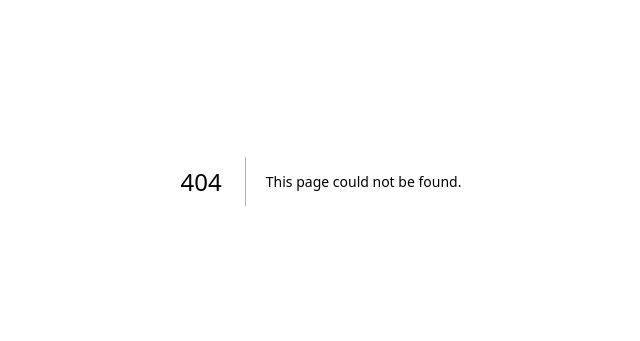
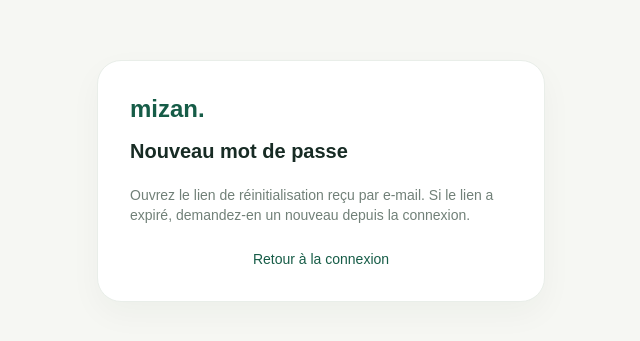
Before and after one commit to abdelkhalekligflam/Mizan, a Next.js app: page /reset-password in a window 1280 px wide. Before the commit this address had no page. Shown: the part 219-560 px from the top of the page, without its empty margins (319-959 px from the left). Built offline with nearby package versions, Linux system fonts and the light colour scheme; no server answers.

Commit message:
Add password reset screen

```diff
--- /dev/null
+++ b/src/app/reset-password/page.tsx
@@ -0,0 +1,9 @@
+"use client";
+import { useEffect,useState } from "react";
+import { supabase } from "@/lib/supabase";
+export default function ResetPassword(){
+ const [password,setPassword]=useState("");const [message,setMessage]=useState("");const [ready,setReady]=useState(false);
+ useEffect(()=>{let alive=true;supabase.auth.getSession().then(({data})=>{if(alive&&data.session)setReady(true)});const {data:{subscription}}=supabase.auth.onAuthStateChange((event,session)=>{if(event==="PASSWORD_RECOVERY"||session)setReady(true)});return()=>{alive=false;subscription.unsubscribe()}},[]);
+ async function submit(e:React.FormEvent){e.preventDefault();const {error}=await supabase.auth.updateUser({password});setMessage(error?error.message:"Mot de passe modifié. Vous pouvez revenir à Mizan.");}
+ return <main className="grid min-h-screen place-items-center px-5"><section className="glass w-full max-w-md rounded-3xl p-8"><h1 className="mb-3 text-2xl font-bold text-[#165c47]">mizan.</h1><h2 className="mb-5 text-xl font-semibold">Nouveau mot de passe</h2>{ready?<form onSubmit={submit}><label className="mb-2 block text-sm">Mot de passe</label><input type="password" minLength={6} required value={password} onChange={e=>setPassword(e.target.value)} className="mb-4 w-full rounded-xl border p-3"/><button className="w-full rounded-xl bg-[#165c47] p-3 font-semibold text-white">Mettre à jour</button></form>:<p className="text-sm text-[#718078]">Ouvrez le lien de réinitialisation reçu par e-mail. Si le lien a expiré, demandez-en un nouveau depuis la connexion.</p>}{message&&<p role="status" className="mt-4 text-sm">{message}</p>}<a href="/" className="mt-6 block text-center text-sm text-[#165c47]">Retour à la connexion</a></section></main>
+}
```
